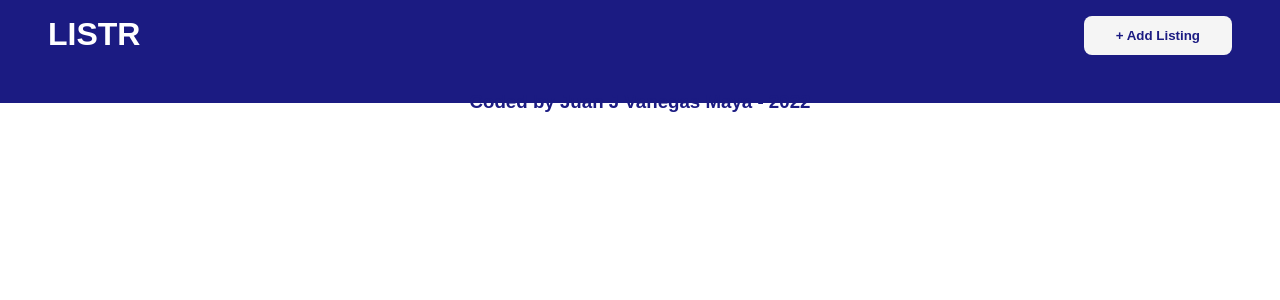
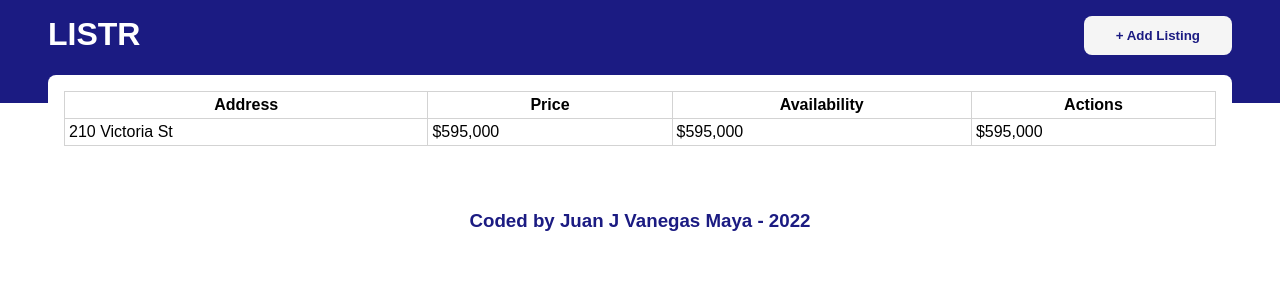
Before and after one commit to JuanVMaya/listings, a JavaScript app: page / in a window 1280 px wide. Shown: the top 300 px of the page. Built offline with nearby package versions, Linux system fonts and the light colour scheme; the HTML template or start-up script is replaced by a standard one.

Commit message:
Create table HTML structure

```diff
--- a/src/App.js
+++ b/src/App.js
@@ -1,5 +1,6 @@
 import { BrowserRouter, Switch, Route } from "react-router-dom";
 import PageHeader from "./components/PageHeader";
+import ListingsPage from "./pages/ListingsPage";
 import "./App.scss";
 
 function App() {
@@ -8,7 +9,7 @@ function App() {
       <PageHeader/>
       <div className="main-container">
         <Switch>
-          {/* <Route path="/" exact component={ListingsPage} /> */}
+          <Route path="/" exact component={ListingsPage} />
         </Switch>
       </div>
       <footer className="footer">
--- a/src/App.scss
+++ b/src/App.scss
@@ -1,5 +1,12 @@
 @use "./styles/global" as *;
 @use "./styles/colors";
+
+.main-container {
+  padding: 1rem;
+  margin: -1.75rem 3rem 2rem 3rem;
+  border-radius: 0.5rem;
+  background-color: colors.$primary-light;
+}
 
 .footer {
   display: flex;
@@ -7,11 +14,6 @@
   justify-content: center;
   align-items: center;
   color: colors.$primary-dark;
-}
-
-.main-container {
-  padding: 1rem;
-  margin-top: -3.75rem;
 }
 
 .button {
--- /dev/null
+++ b/src/pages/ListingsPage.js
@@ -0,0 +1,25 @@
+import "./ListingsPage.scss";
+
+const ListingsPage = () => {
+  return (
+    <article>
+      <table>
+        <tr>
+          <th>Address</th>
+          <th>Price</th>
+          <th>Availability</th>
+          <th>Actions</th>
+        </tr>
+        <tr>
+          <td>210 Victoria St</td>
+          <td>$595,000</td>
+          <td>$595,000</td>
+          <td>$595,000</td>
+        </tr>
+      </table>
+      <div></div>
+    </article>
+  );
+};
+
+export default ListingsPage;
--- /dev/null
+++ b/src/pages/ListingsPage.scss
@@ -0,0 +1,10 @@
+table {
+  width: 100%;
+  border-radius: 0.5rem;
+  border-collapse: collapse;
+}
+
+td,th {
+  border: solid 1px lightgrey;
+  padding: 0.25rem;
+}
```
